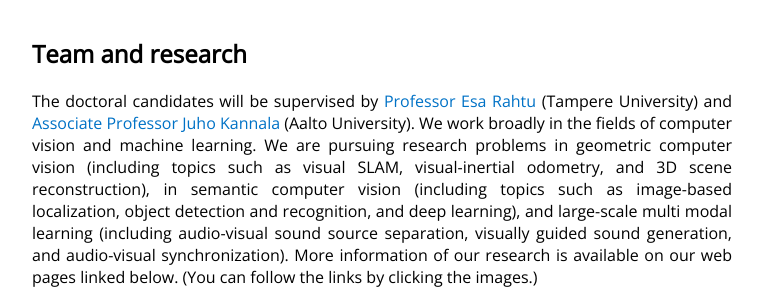
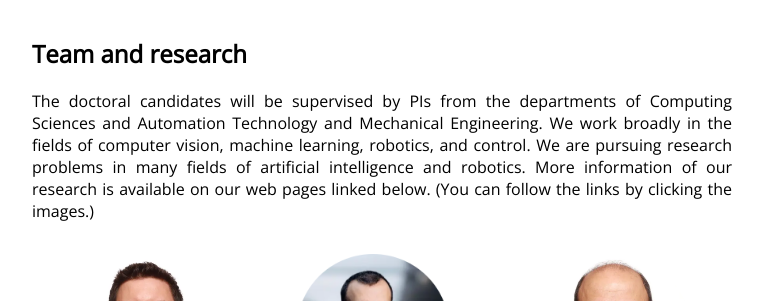
Before and after one commit to kamarain/recruit2025, a plain HTML site: page index.html in a window 1280 px wide. Shown: the part 832-1133 px from the top of the page, without its empty margins (258-1021 px from the left). Drawn offline with nearby package versions, Linux system fonts and the light colour scheme.

Commit message:
updated text

```diff
--- a/index.html
+++ b/index.html
@@ -126,15 +126,10 @@
     <h2>Team and research</h2>
 
     <p>
-        The doctoral candidates will be supervised by <a href="http://esa.rahtu.fi" rel="some text">Professor Esa
-            Rahtu</a> (Tampere University) and <a href="https://users.aalto.fi/~kannalj1/" rel="some text">Associate
-            Professor Juho Kannala</a> (Aalto University). We work broadly in the fields of computer vision and machine
-        learning. We are pursuing research problems in geometric computer vision (including topics such as visual SLAM,
-        visual-inertial odometry, and 3D scene reconstruction), in semantic computer vision (including topics such as
-        image-based localization, object detection and recognition, and deep learning), and large-scale multi modal
-        learning (including audio-visual sound source separation, visually guided sound generation, and audio-visual
-        synchronization). More information of our research is available on our web pages linked below. (You can follow
-        the links by clicking the images.)
+      The doctoral candidates will be supervised by PIs from the departments of Computing Sciences and Automation Technology and Mechanical Engineering.
+We work broadly in the fields of computer vision, machine
+      learning, robotics, and control. We are pursuing research problems in many fields of artificial intelligence and robotics.
+More information of our research is available on our web pages linked below. (You can follow the links by clicking the images.)
     </p>
 
     <div style="display: flex; justify-content: center; margin-top: 10px; margin-bottom: 30px;">
@@ -187,6 +182,7 @@
     </div>
 
     <h3>Spectral color constancy</h3>
+    <b>Supervisor(s)</b>: Joni Kamarainen<br/>
     <p>
       <b>Note:</b> This position is located at ams OSRAM Research Center, Jena, Germany
     </p>
```
